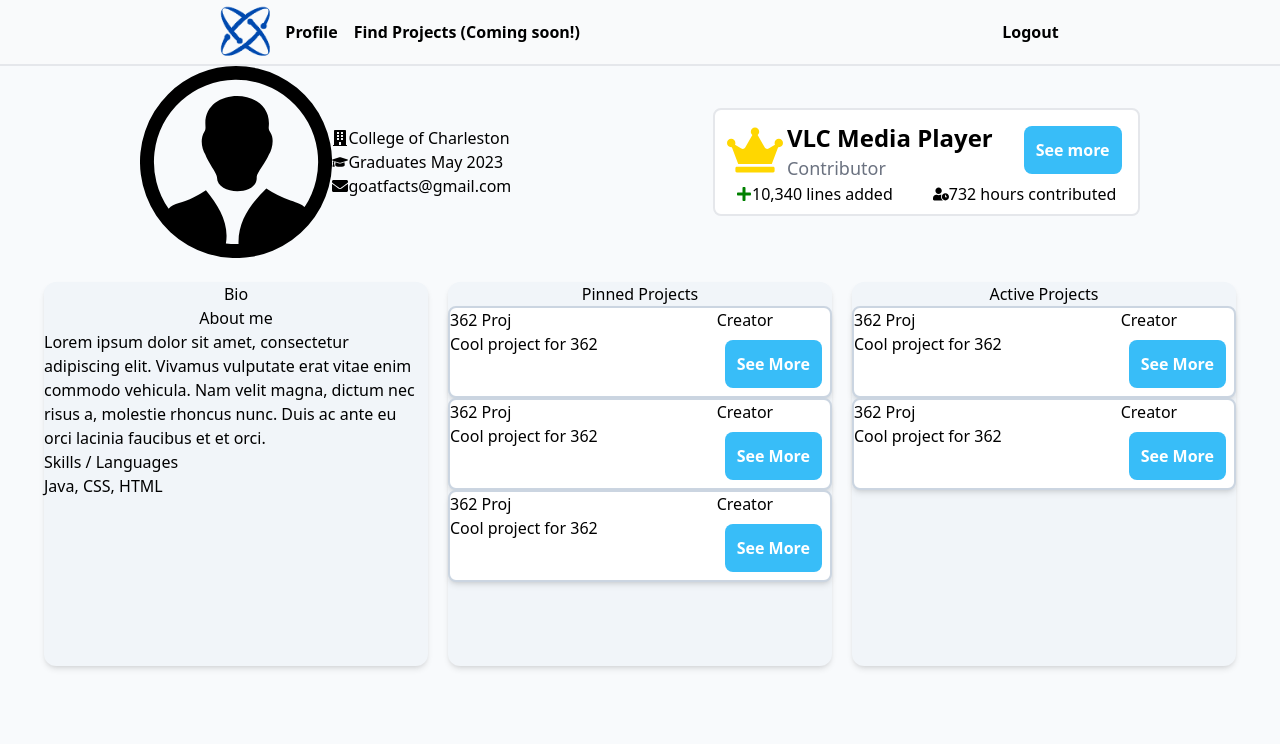
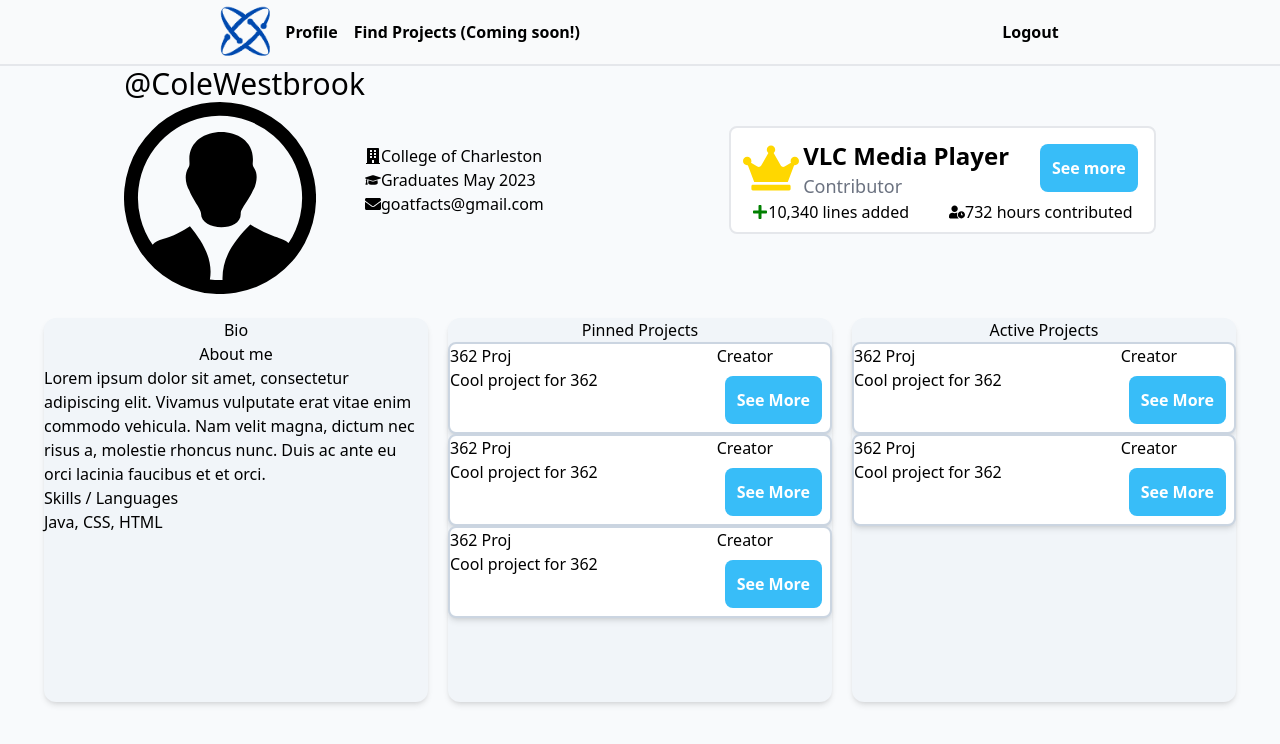
Before and after one commit to TheFossilDev/CodeConnect, a Next.js app: page /Profile in a window 1280 px wide. Shown: the top 744 px of the page. Built offline with nearby package versions, Linux system fonts and the light colour scheme; no server answers.

Commit message:
Quicker fix

```diff
--- a/pages/Profile.js
+++ b/pages/Profile.js
@@ -22,20 +22,23 @@
       <NavBar />
       <div className="flex justify-evenly items-center">
         <div className="flex justify-center items-center">
-          {/* <h1 className="text-center">ColeWestbrook</h1> */}
           {/* <div className="w-60 h-48 bg-gray-100 flex justify-start items-center">
             <IconText icon={<FaMapPin />} text={"Charleston, SC"} />
             <IconText icon={<FaPaperclip />} text={"Open to work"} />
             <IconText icon={<FaPhoneAlt />} text={"(843)867-5309"} />
           </div> */}
+          <div className="flex-col justify-center items-center">
+          <h1 className="text-center text-3xl">@ColeWestbrook</h1>
+
           <svg
             className="w-48 h-48"
             xmlns="http://www.w3.org/2000/svg"
             viewBox="0 0 122.88 122.88"
-          >
+            >
             <title>person-profile-image</title>
             <path d="M61.44,0A61.46,61.46,0,1,1,18,18,61.21,61.21,0,0,1,61.44,0ZM49.28,71.35c.26-2.18-6.23-10.54-7.41-14.54-2.54-4-3.44-10.46-.68-14.73,1.11-1.69.63-3.16.63-5.51,0-23.24,40.7-23.24,40.7,0,0,2.94-.67,3.63.92,6,2.66,3.86,1.29,10.72-1,14.3C81,61,74.24,69,74.71,71.37c.42,11.92-25.5,11.53-25.43,0v0Zm-31,20.07c3.25-3.6,9.09-3.76,16.17-7.36a74.7,74.7,0,0,0,7.75-4.53c8.22,10.08,15,21.16,12.78,34.05a52.65,52.65,0,0,0,6.44.4c.55,0,1.09,0,1.64,0-.5-15.14,8.38-26.21,17.79-35.63A68.55,68.55,0,0,0,96.33,86c4.62,1.54,7.39,2.53,9,4.3a52.54,52.54,0,1,0-87,1.08Z" />
           </svg>
+          </div>
           <div className="w-60 h-48 flex flex-col justify-center items-start">
             <IconText
               icon={<FaBuilding />}
```
